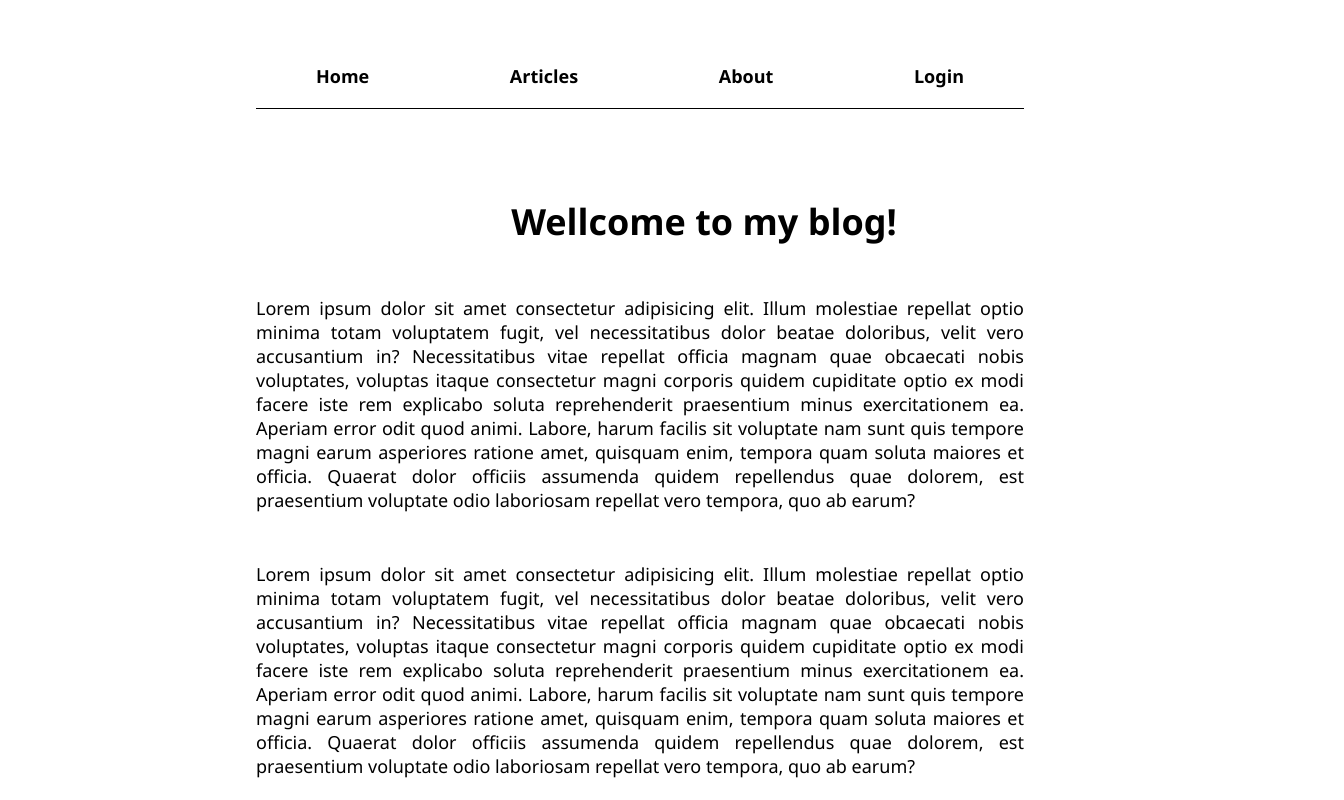
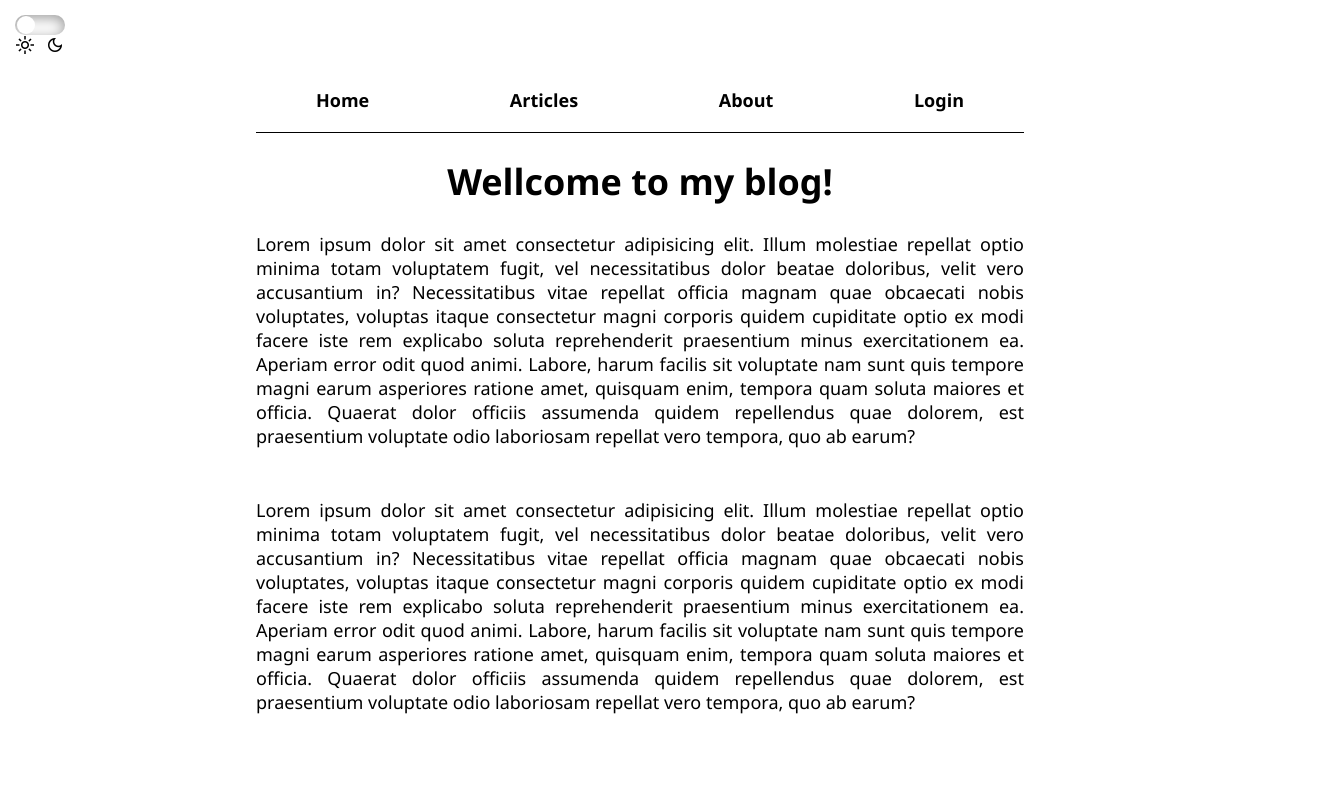
Before and after one commit to 7Cori7/blog-react-repo, a React (Vite) app in the folder my-blog/: page / in a window 1280 px wide. Shown: the top 800 px of the page, 1344 px wide, since content can reach past the window. Built offline with nearby package versions, Linux system fonts and the light colour scheme; no server answers.

Commit message:
darkmode btn y otras cosas

```diff
--- a/my-blog/src/App.css
+++ b/my-blog/src/App.css
@@ -1,8 +1,28 @@
+:root{
+  --background : #ffffff;
+  --text-primary : #000000;
+  --button-bg : #000000;
+  --button-text : #ffffff;
+  --border : #000000;
+}
+
+[data-theme ='dark']{
+  --background : #1b1b1b;
+  --text-primary : #ffffff;
+  --button-bg : #ffffff;
+  --button-text : #1b1b1b;
+  --border : #ffffff;
+}
+
 .App{
   margin: 0;
   padding: 0;
   font-family: 'Segoe UI', Tahoma, Geneva, Verdana, sans-serif;
   font-size: 18px;
+  background-color: var(--background);
+  color: var(--text-primary);
+  padding-bottom: 5%;
+  position: relative;
 }
 
 .error{
@@ -18,6 +38,7 @@
   position: fixed;
   top: 18%;
   left: 34%;
+  margin: 0 auto;
 }
 
 .spinner{
@@ -28,13 +49,72 @@
   .message{
     left: 0;
   }
+  .spinner{
+    margin-left: 0;
+  }
 }
+
+
+/*------------------------LIGTH/DARK MODE BTN-------------------------*/
+.theme-btn-container{
+  padding: 15px;
+}
+@media (max-width:768px){
+  .theme-btn-container{
+    padding-top: 10px;
+    padding-left: 15px;
+  }
+}
+.toggle-bg{
+  width: 50px;
+  height: 20px;
+  position: relative;
+  display: block;
+  background-color: var(--background);
+  border-radius: 20px;
+  box-shadow: inset 0px 3px 13px rgba(0,0,0,0.4), inset 0px -3px 13px rgba(255,255,255,0.4);
+  cursor: pointer;
+  transition: 0.3s;
+}
+.toggle-bg:after{
+  content: "";
+  width: 18px;
+  height: 18px;
+  position: absolute;
+  top: 1px;
+  left: 2px;
+  background-color: white;
+  border-radius: 18px;
+  transition: 0.3s;
+}
+#toggle-btn{
+  width: 0;
+  height: 0;
+  visibility: hidden;
+  display: none;
+}
+#toggle-btn:checked + .toggle-bg:after{
+  left: 48px;
+  transform: translateX(-100%);
+  background-color: gray;
+}
+.toggle-bg:active::after{
+  width: 25px;
+}
+.icons{
+  display: flex;
+  gap: 10px;
+}
+.sun, .moon{
+  font-size: 20px;
+}
+
 
 
 /*----------------------NAV BAR----------------------------*/
 nav{
   width: 60%;
-  margin: 5% auto;
+  margin: 0 auto;
 }
 
 nav .mobile-menu{
@@ -54,7 +134,7 @@ nav .pc-nav{
   justify-content: space-between;
   align-items: center;
   padding-bottom: 20px;
-  border-bottom: 1px solid black;
+  border-bottom: 1px solid var(--border);
   padding-left: 20px;
   padding-right: 20px;
 }
@@ -62,19 +142,20 @@ nav .pc-nav{
 nav .pc-nav li a{
   text-decoration: none;
   font-weight: bold;
-  color: black;
+  color: var(--text-primary);
   padding: 20px 40px;
   transition: all ease-in-out .5s;
 }
 
 nav .pc-nav li a:hover{
-  background-color: black;
-  color: white;
+  background-color: var(--button-bg);
+  color: var(--button-text);
 }
 
 @media (max-width:768px){
   nav{
     width: 90%;
+    margin: -5% auto;
   }
   nav .pc-nav{
     display: none;
@@ -95,7 +176,7 @@ nav .pc-nav li a:hover{
 
   nav .mobile-menu button{
     border: none;
-    background-color: white;
+    background-color: var(--background);
     padding-right: 5%;
     margin: 0;
     cursor: pointer;
@@ -106,10 +187,12 @@ nav .pc-nav li a:hover{
 
   nav .mobile-menu button span{
     font-size: 40px;
+    color: var(--text-primary);
   }
 
   nav .mobile-menu h3{
     font-weight: bolder;
+    color: var(--text-primary);
   }
 
   nav .mobile-menu .mobile-menu-list{
@@ -118,7 +201,8 @@ nav .pc-nav li a:hover{
     position: fixed;
     display: flex;
     justify-content: center;
-    background-color: white;
+    align-items: center;
+    background-color: var(--background);
     top: 0;
     left: 0;
     margin: 0;
@@ -130,7 +214,6 @@ nav .pc-nav li a:hover{
 
   nav .mobile-menu .mobile-menu-list ul{
     list-style: none;
-    padding-top: 40%;
     padding-left: 0;
     font-size: 30px;
   }
@@ -140,7 +223,7 @@ nav .pc-nav li a:hover{
   }
 
   nav .mobile-menu .mobile-menu-list ul li a{
-    color: black;
+    color: var(--text-primary);
     text-decoration: none;
   }
 }
@@ -167,13 +250,6 @@ nav .pc-nav li a:hover{
   width: 100%;
 }
 
-.titles{
-  width: 100%;
-  display: flex;
-  justify-content: center;
-  padding-left: 5%;
-}
-
 .article-content, .page-Content{
   margin: 2% 20%;
   text-align: justify;
@@ -187,6 +263,12 @@ nav .pc-nav li a:hover{
 
   #page-body{
     width: 90%;
+  }
+  .titles{
+    width: 100%;
+    display: flex;
+    justify-content: center;
+    padding-left: 5%;
   }
   #page-body .title{
     width: 110%;
@@ -208,15 +290,15 @@ nav .pc-nav li a:hover{
 
 .articles-list a{
   text-decoration: none;
-  color: black;
+  color: var(--text-primary);
   padding: 30px 10px;
-  border-bottom: solid 1px black;
+  border-bottom: solid 1px var(--border);
   transition: all ease .5s;
 }
 
 .articles-list a:hover{
-  color: white;
-  background-color: black;
+  color: var(--button-text);
+  background-color: var(--button-bg);
 }
 
 .articles-list .card{
@@ -250,9 +332,9 @@ nav .pc-nav li a:hover{
 }
 
 .upvotes-section button{
-  background-color: black;
-  color: white;
-  border: 1px solid black;
+  background-color: var(--button-bg);
+  color: var(--button-text);
+  border: 1px solid var(--border);
   padding: 10px 30px;
   text-transform: capitalize;
   cursor: pointer;
@@ -302,10 +384,10 @@ nav .pc-nav li a:hover{
 
 #add-comment-form button{
   width: 400px;
-  background-color: black;
-  color: white;
+  background-color: var(--button-bg);
+  color: var(--button-text);
   padding: 10px 30px;
-  border: 1px solid black;
+  border: 1px solid var(--border);
   text-transform: capitalize;
   cursor: pointer;
   transition: all ease .5s;
@@ -323,7 +405,7 @@ nav .pc-nav li a:hover{
 
 .comments-list .comments{
   margin-bottom: 20px;
-  border-bottom: 1px solid black;
+  border-bottom: 1px solid var(--border);
   padding-bottom: 10px;
 }
 
@@ -354,7 +436,7 @@ nav .pc-nav li a:hover{
   }
 
   #add-comment-form button{
-    width: 80%;
+    width: 85%;
   }
 
   .comments-list{
@@ -387,7 +469,7 @@ nav .pc-nav li a:hover{
   flex-direction: column;
   justify-content: center;
   align-items: center;
-  border: 1px solid black;
+  border: 1px solid var(--border);
   padding: 5%;
   gap: 20px;
 }
@@ -436,10 +518,10 @@ nav .pc-nav li a:hover{
 
 .form-btn button{
   width: 90%;
-  background-color: black;
-  color: white;
+  background-color: var(--button-bg);
+  color: var(--button-text);
   padding: 10px 30px;
-  border: 1px solid black;
+  border: 1px solid var(--border);
   text-transform: capitalize;
   cursor: pointer;
   transition: all ease .5s;
@@ -460,7 +542,7 @@ nav .pc-nav li a:hover{
 .login-page .register-sect a{
   text-decoration: none;
   font-weight: bold;
-  color: black;
+  color: var(--text-primary);
   transition: all ease-in-out .5s;
 }
 
@@ -495,6 +577,9 @@ nav .pc-nav li a:hover{
     width: 100%;
   }
 
+  .login-page form .confirm input{
+    width: 100%;
+  }
 }
 
 
--- a/my-blog/src/App.jsx
+++ b/my-blog/src/App.jsx
@@ -1,5 +1,6 @@
 import './App.css';
 import { BrowserRouter, Routes, Route } from 'react-router-dom';
+import { useState } from 'react';
 import NavBar from './components/navbar.jsx';
 import HomePage from './pages/home-page.jsx';
 import AboutPage from './pages/about.jsx';
@@ -10,18 +11,35 @@ import LoginPage from './pages/login.jsx';
 import SignUpPage from './pages/signup.jsx';
 import Footer from './components/footer.jsx';
 import { AuthProvider } from './contexts/authContext/index.jsx';
+import useLocalStorage from './components/useLocalStorage.jsx';
 
 
 function App() {
 
   const url = import.meta.env.VITE_REACT_APP_API_URL; //<--así se usan las env en react
 
+  const [theme, setTheme] = useLocalStorage('theme', 'light');
+
+  function handleToggleTheme(){
+    setTheme(t => t === 'light' ? 'dark' : 'light');
+  };
+
   return (
     <BrowserRouter>
 
-      <div className='App'>
+      <div className='App' data-theme={theme}>
 
         <AuthProvider>
+          {/* Cambiar tema claro/oscuro */}
+          <div className='theme-btn-container'>
+            <input type='checkbox' id='toggle-btn' onChange={handleToggleTheme}/>
+            <label htmlFor="toggle-btn" className='toggle-bg'></label>
+            <div className='icons'>
+              <span className="material-symbols-outlined sun">light_mode</span>
+              <span className="material-symbols-outlined moon">dark_mode</span>
+            </div>
+          </div>
+
           {/* Componente de barra de navegación: */}
           <NavBar />
 
--- a/my-blog/src/components/comments-form.jsx
+++ b/my-blog/src/components/comments-form.jsx
@@ -11,6 +11,8 @@ export default function CommentsForm({url, articleName, updateArticle}){
     async function addComment(){
 
         try {
+
+            if(!name || !comment) return;
 
             const obj = {
                 user: name,
--- a/my-blog/src/components/navbar.jsx
+++ b/my-blog/src/components/navbar.jsx
@@ -10,10 +10,6 @@ export default function NavBar(){
     const [openMenu, setOpenMenu] = useState(false);
 
     const navigate = useNavigate();
-
-    function closeMenu(){
-        setOpenMenu(false);
-    };
 
     function handleLogout(){
 
@@ -68,19 +64,19 @@ export default function NavBar(){
                     <div className="mobile-menu-list">
                         <ul>
                             <li>
-                                <Link to='/' onClick={closeMenu}>Home</Link>
+                                <Link to='/' onClick={()=>setOpenMenu(false)}>Home</Link>
                             </li>
                             <li>
-                                <Link to='/articles' onClick={closeMenu}>Articles</Link>
+                                <Link to='/articles' onClick={()=>setOpenMenu(false)}>Articles</Link>
                             </li>
                             <li>
-                                <Link to='/about' onClick={closeMenu}>About</Link>
+                                <Link to='/about' onClick={()=>setOpenMenu(false)}>About</Link>
                             </li>
                             <li>
                                 {
                                     userLoggedIn
                                     ? <Link onClick={handleLogout}>Logout</Link>
-                                    : <Link to='/login' onClick={closeMenu}>Login</Link>
+                                    : <Link to='/login' onClick={()=>setOpenMenu(false)}>Login</Link>
                                 }
                             </li>
                         </ul>
--- /dev/null
+++ b/my-blog/src/components/useLocalStorage.jsx
@@ -0,0 +1,28 @@
+import { useEffect, useState } from "react";
+
+export default function useLocalStorage(key, defaultValue){
+
+    const [value, setValue] = useState(()=>{
+
+        let currentValue;
+
+        try{
+
+           currentValue = JSON.parse(localStorage.getItem(key) || String(defaultValue));
+
+        }catch(error){
+
+            console.log(error)
+            currentValue = defaultValue;
+        }
+
+        return currentValue;
+    });
+
+    useEffect(()=>{
+
+        localStorage.setItem(key, JSON.stringify(value));
+    },[key, value]);
+
+    return [value, setValue];
+}
```
Also changed, not shown: 1 other file (tests, documents, lock files or other folders).
